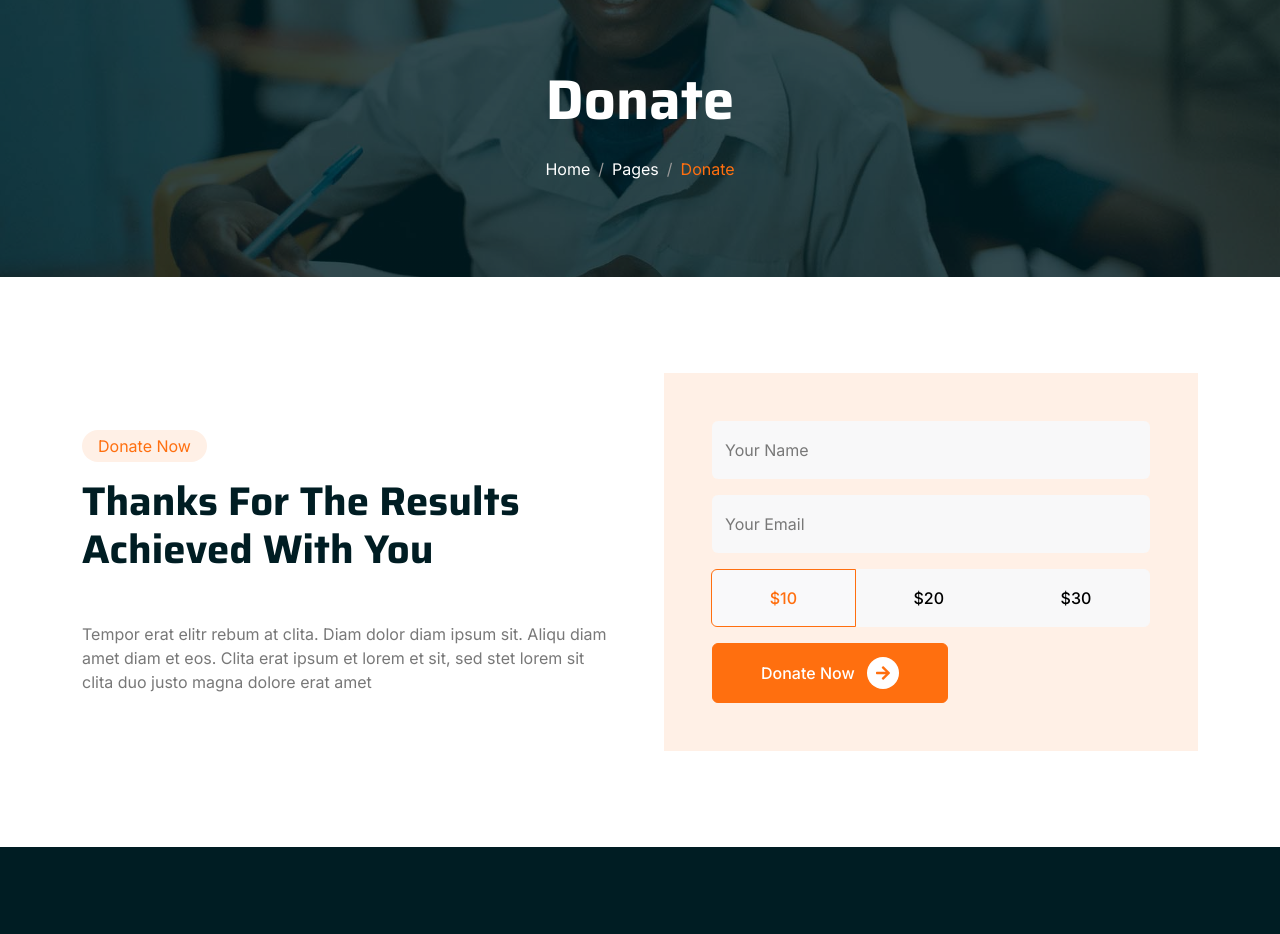
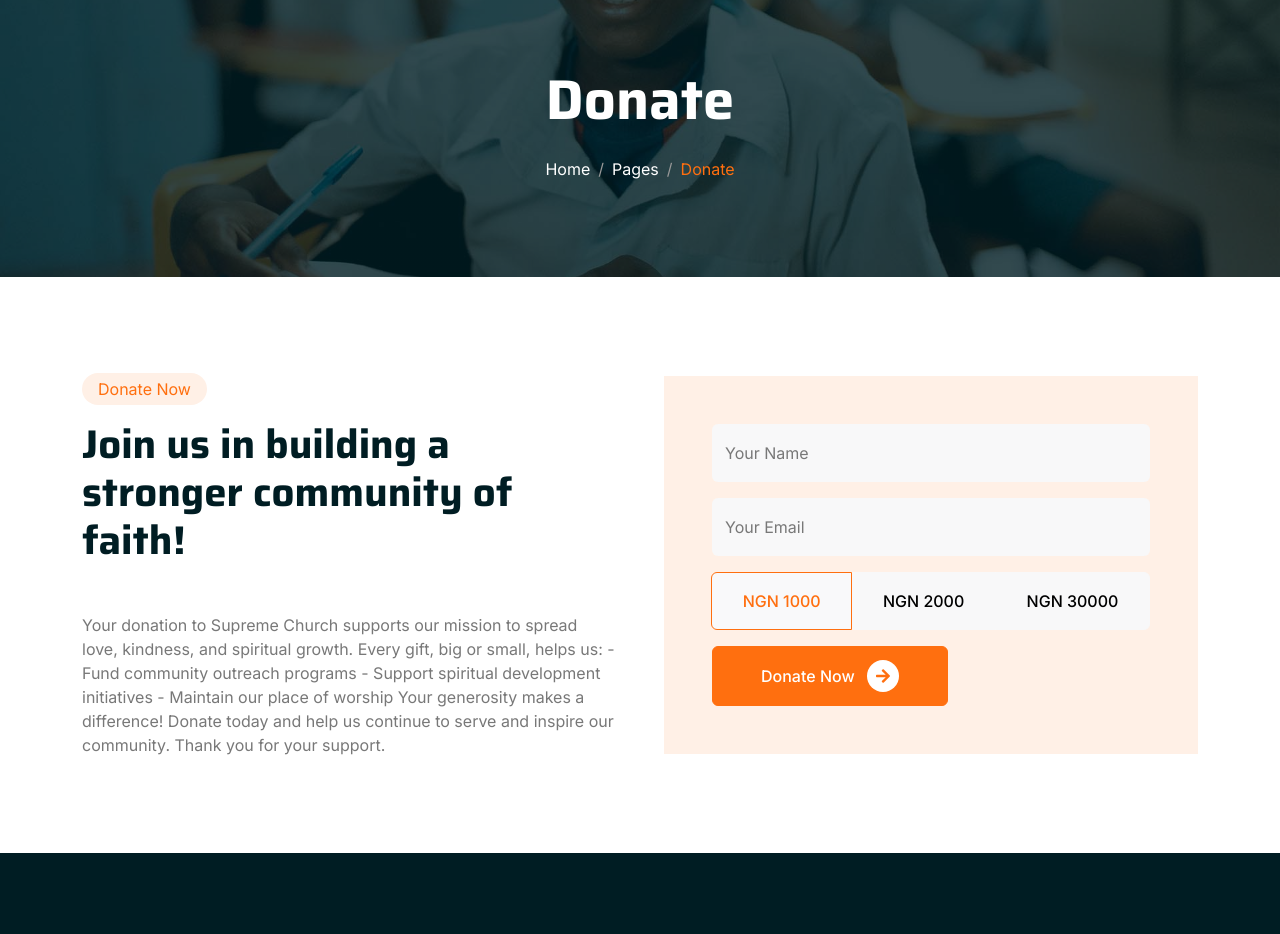
Before and after one commit to leverpaytech/sp-church, a plain HTML site: page donate.html in a window 1280 px wide. Shown: the part 126-1060 px from the top of the page. Drawn offline with nearby package versions, Linux system fonts and the light colour scheme.

Commit message:
updated donation page

```diff
--- a/donate.html
+++ b/donate.html
@@ -119,9 +119,14 @@
             <div class="row g-5 align-items-center">
                 <div class="col-lg-6 wow fadeIn" data-wow-delay="0.1s">
                     <div class="d-inline-block rounded-pill bg-secondary text-primary py-1 px-3 mb-3">Donate Now</div>
-                    <h1 class="display-6 mb-5">Thanks For The Results Achieved With You</h1>
-                    <p class="mb-0">Tempor erat elitr rebum at clita. Diam dolor diam ipsum sit. Aliqu diam amet diam et
-                        eos. Clita erat ipsum et lorem et sit, sed stet lorem sit clita duo justo magna dolore erat amet
+                    <h1 class="display-6 mb-5">Join us in building a stronger community of faith!</h1>
+                    <p class="mb-0"> Your donation to Supreme Church supports our mission to spread love, kindness, and spiritual growth. Every gift, big or small, helps us:
+
+                        - Fund community outreach programs
+                        - Support spiritual development initiatives
+                        - Maintain our place of worship
+
+                        Your generosity makes a difference! Donate today and help us continue to serve and inspire our community. Thank you for your support.
                     </p>
                 </div>
                 <div class="col-lg-6 wow fadeIn" data-wow-delay="0.5s">
@@ -146,13 +151,13 @@
                                     <div class="btn-group d-flex justify-content-around">
                                         <input type="radio" class="btn-check" value="10" name="btnradio" id="btnradio1"
                                             checked>
-                                        <label class="btn btn-light py-3" for="btnradio1">$10</label>
+                                        <label class="btn btn-light py-3" for="btnradio1">NGN 1000</label>
 
                                         <input type="radio" class="btn-check" value="20" name="btnradio" id="btnradio2">
-                                        <label class="btn btn-light py-3" for="btnradio2">$20</label>
+                                        <label class="btn btn-light py-3" for="btnradio2">NGN 2000</label>
 
                                         <input type="radio" class="btn-check" value="30" name="btnradio" id="btnradio3">
-                                        <label class="btn btn-light py-3" for="btnradio3">$30</label>
+                                        <label class="btn btn-light py-3" for="btnradio3">NGN 30000</label>
                                     </div>
                                 </div>
                                 <div class="col-12">
```
